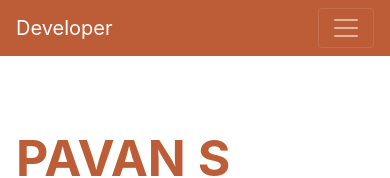
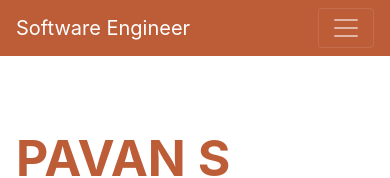
Before and after one commit to balabatti/balabatti.github.io, a plain HTML site: page index.html in a window 390 px wide. Shown: the top 178 px of the page. Drawn offline with nearby package versions, Linux system fonts and the light colour scheme; a web font is replaced by a local one.

Commit message:
Update index.html

```diff
--- a/index.html
+++ b/index.html
@@ -19,7 +19,7 @@
         <!-- Navigation-->
         <nav class="navbar navbar-expand-lg navbar-dark bg-primary fixed-top" id="sideNav">
             <a class="navbar-brand js-scroll-trigger" href="#page-top">
-                <span class="d-block d-lg-none">Developer</span>
+                <span class="d-block d-lg-none">Software Engineer</span>
                 <span class="d-none d-lg-block"><img class="img-fluid img-profile rounded-circle mx-auto mb-2" src="assets/img/profile.jpg" alt="..." /></span>
             </a>
             <button class="navbar-toggler" type="button" data-bs-toggle="collapse" data-bs-target="#navbarResponsive" aria-controls="navbarResponsive" aria-expanded="false" aria-label="Toggle navigation"><span class="navbar-toggler-icon"></span></button>
```
